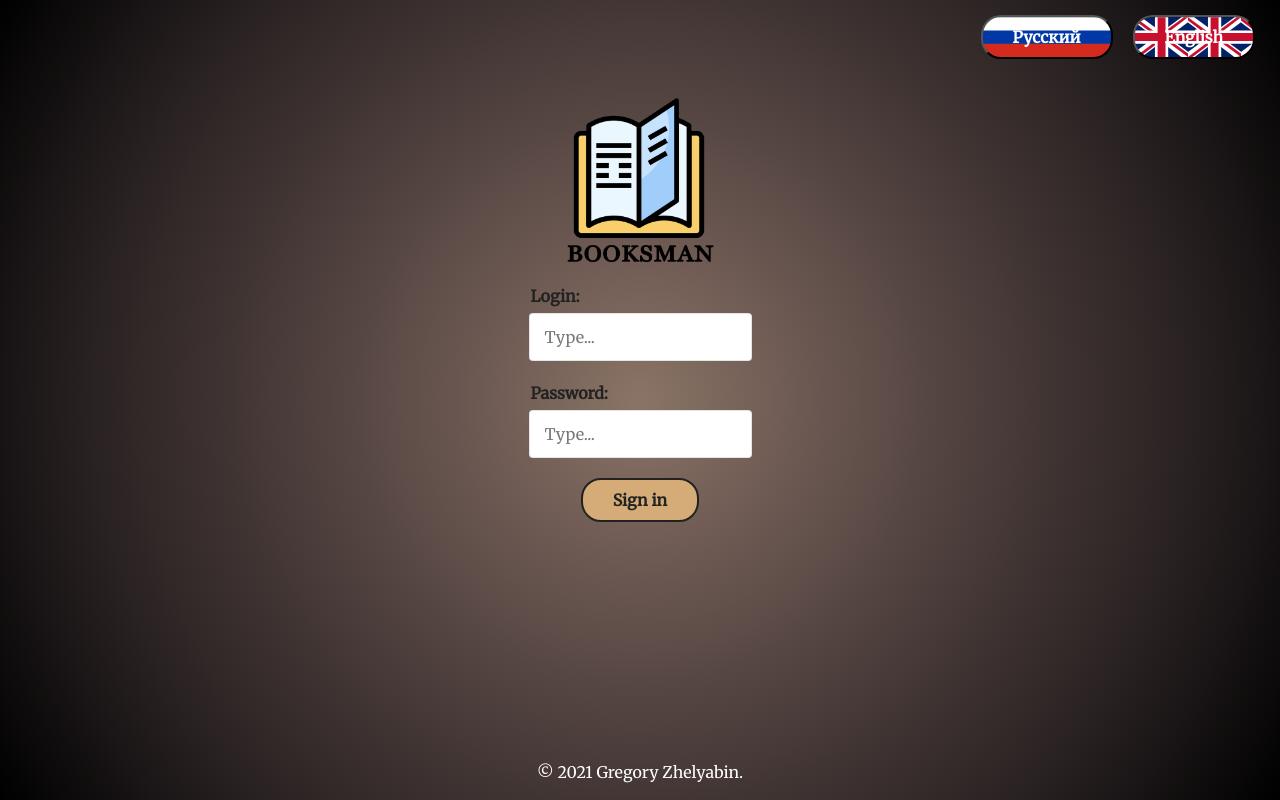
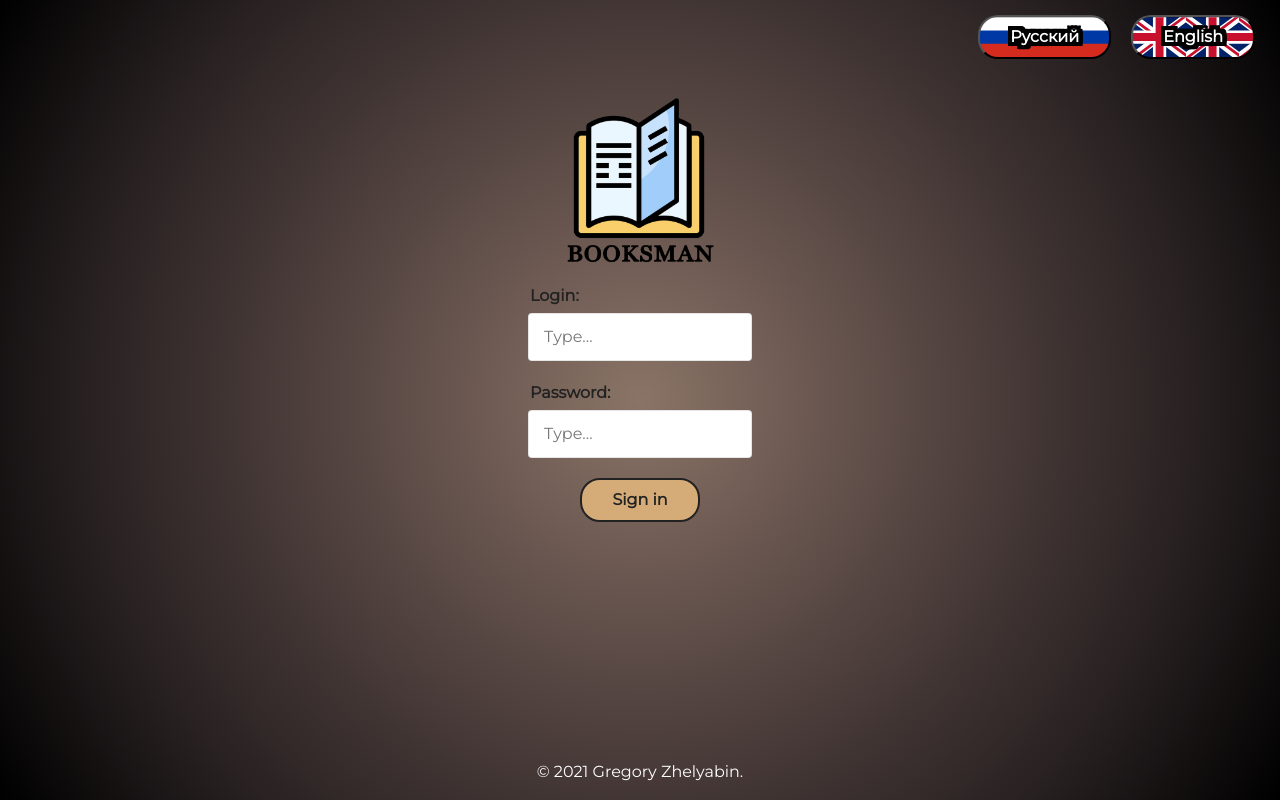
Before and after one commit to gzhel/booksman, a React (Create React App) app: page /auth in a window 1280 px wide. Built offline with nearby package versions, Linux system fonts and the light colour scheme.

Commit message:
1.0.2: BM - fixes

```diff
--- a/package.json
+++ b/package.json
@@ -3,6 +3,7 @@
   "version": "0.1.0",
   "private": true,
   "dependencies": {
+    "@lingui/react": "^2.9.1",
     "@testing-library/jest-dom": "^5.11.4",
     "@testing-library/react": "^11.1.0",
     "@testing-library/user-event": "^12.1.10",
@@ -49,5 +50,10 @@
       "last 1 firefox version",
       "last 1 safari version"
     ]
+  },
+  "devDependencies": {
+    "@babel/core": "^7.14.2",
+    "@lingui/cli": "^2.9.1",
+    "@lingui/macro": "^2.9.1"
   }
 }
--- a/src/assets/styles/components/_buttons.scss
+++ b/src/assets/styles/components/_buttons.scss
@@ -17,6 +17,25 @@
     &:disabled {
       background-color: #777777;
       color: $white;
+    }
+  }
+
+  &--close {
+    color: $black;
+    padding: 0 10px;
+    background-color: transparent;
+    border: 2px solid transparent;
+    font-size: 40px;
+    font-weight: 600;
+
+    &:hover {
+      cursor: pointer;
+      color: lighten($black, 5);
+    }
+
+    &:disabled {
+      background-color: transparent;
+      color: gray;
     }
   }
 
@@ -51,6 +70,47 @@
 
   &--language-ru {
     color: $white;
+    text-shadow:
+            -0   -4px 0   #000000,
+            0   -4px 0   #000000,
+            -0    4px 0   #000000,
+            0    4px 0   #000000,
+            -4px -0   0   #000000,
+            4px -0   0   #000000,
+            -4px  0   0   #000000,
+            4px  0   0   #000000,
+            -1px -4px 0   #000000,
+            1px -4px 0   #000000,
+            -1px  4px 0   #000000,
+            1px  4px 0   #000000,
+            -4px -1px 0   #000000,
+            4px -1px 0   #000000,
+            -4px  1px 0   #000000,
+            4px  1px 0   #000000,
+            -2px -4px 0   #000000,
+            2px -4px 0   #000000,
+            -2px  4px 0   #000000,
+            2px  4px 0   #000000,
+            -4px -2px 0   #000000,
+            4px -2px 0   #000000,
+            -4px  2px 0   #000000,
+            4px  2px 0   #000000,
+            -3px -4px 0   #000000,
+            3px -4px 0   #000000,
+            -3px  4px 0   #000000,
+            3px  4px 0   #000000,
+            -4px -3px 0   #000000,
+            4px -3px 0   #000000,
+            -4px  3px 0   #000000,
+            4px  3px 0   #000000,
+            -4px -4px 0   #000000,
+            4px -4px 0   #000000,
+            -4px  4px 0   #000000,
+            4px  4px 0   #000000,
+            -4px -4px 0   #000000,
+            4px -4px 0   #000000,
+            -4px  4px 0   #000000,
+            4px  4px 0   #000000;
     padding: 8px 30px;
     background: url("../../images/ru.svg");
     background-size: contain;
@@ -65,6 +125,47 @@
 
   &--language-en {
     color: $white;
+    text-shadow:
+            -0   -4px 0   #000000,
+            0   -4px 0   #000000,
+            -0    4px 0   #000000,
+            0    4px 0   #000000,
+            -4px -0   0   #000000,
+            4px -0   0   #000000,
+            -4px  0   0   #000000,
+            4px  0   0   #000000,
+            -1px -4px 0   #000000,
+            1px -4px 0   #000000,
+            -1px  4px 0   #000000,
+            1px  4px 0   #000000,
+            -4px -1px 0   #000000,
+            4px -1px 0   #000000,
+            -4px  1px 0   #000000,
+            4px  1px 0   #000000,
+            -2px -4px 0   #000000,
+            2px -4px 0   #000000,
+            -2px  4px 0   #000000,
+            2px  4px 0   #000000,
+            -4px -2px 0   #000000,
+            4px -2px 0   #000000,
+            -4px  2px 0   #000000,
+            4px  2px 0   #000000,
+            -3px -4px 0   #000000,
+            3px -4px 0   #000000,
+            -3px  4px 0   #000000,
+            3px  4px 0   #000000,
+            -4px -3px 0   #000000,
+            4px -3px 0   #000000,
+            -4px  3px 0   #000000,
+            4px  3px 0   #000000,
+            -4px -4px 0   #000000,
+            4px -4px 0   #000000,
+            -4px  4px 0   #000000,
+            4px  4px 0   #000000,
+            -4px -4px 0   #000000,
+            4px -4px 0   #000000,
+            -4px  4px 0   #000000,
+            4px  4px 0   #000000;
     padding: 8px 30px;
     background: url("../../images/gb.svg");
     background-size: contain;
--- a/src/assets/styles/components/_icon.scss
+++ b/src/assets/styles/components/_icon.scss
@@ -3,7 +3,7 @@
 .components__icon {
   &--text {
     text-transform: uppercase;
-    color: $black;
+    color: $white;
 
     &:hover {
       color: $primary-color;
--- a/src/assets/styles/theme/_variables.scss
+++ b/src/assets/styles/theme/_variables.scss
@@ -1,7 +1,8 @@
 @import url('https://fonts.googleapis.com/css2?family=Roboto&display=swap');
 @import url('https://fonts.googleapis.com/css2?family=Merriweather&display=swap');
+@import url('https://fonts.googleapis.com/css2?family=Montserrat&display=swap');
 
-$primary-font: 'Merriweather', serif;
+$primary-font: 'Montserrat', serif;
 
 $primary-color: #d5ac78; // background etc
 $primary-color-dark: darken($primary-color, 50%);
--- a/src/bootstrap/layout/_Layout.scss
+++ b/src/bootstrap/layout/_Layout.scss
@@ -6,7 +6,7 @@
     display: flex;
     justify-content: flex-end;
     align-items: center;
-    background: linear-gradient(to right top, #8a7466, #8a7568, #8b7769, #8b786b, #8b796d, #8e7d72, #928277, #95867c, #9d8f85, #a5978e, #ada098, #b5a9a1);
+    background-image: linear-gradient(to right top, #362e23, #2b271d, #212018, #181912, #0f110b);
     height: 60px;
     width: 100%;
     border-bottom: 2px solid $primary-color;
@@ -25,7 +25,7 @@
     padding-top: 50px;
     width: 220px;
     height: 100%;
-    background: linear-gradient(to left bottom, #8a7466, #8a7568, #8b7769, #8b786b, #8b796d, #8e7d72, #928277, #95867c, #9d8f85, #a5978e, #ada098, #b5a9a1);
+    background-image: linear-gradient(to left bottom, #362e23, #2b271d, #212018, #181912, #0f110b);
     border-right: 2px solid $primary-color;
     &--logo {
       margin: 0 auto 40px auto;
--- a/src/pages/market/book/modals/BuyModal.js
+++ b/src/pages/market/book/modals/BuyModal.js
@@ -18,9 +18,14 @@ const mapDispatchToProps = (dispatch) => ({
 
 const ConnectedBuyModal = ({onClose, bookInfo, userInfo, onBuyButtonClicked}) => {
 
-    const [postId, setPostId] = useState(-1);
+    const [postId, setPostId] = useState(0);
     const handleChange = (postId) => setPostId(postId);
-    const options = [{id: 1, label: 'Постомат 1'}, {id: 2, label: 'Постомат 2'}, {id: 3, label: 'Постомат 3'}, {id: 4, label: 'Постомат 4'},];
+    const options = [
+        {id: 1, label: 'ТЦ Юбилейный, Платановый бульвар, 3, 1 этаж'},
+        {id: 2, label: 'Гаврилова ул., д. 105'},
+        {id: 3, label: '1-го Мая ул., д. 270'},
+        {id: 4, label: 'ТЦ BOSS-HOUSE, Атарбекова ул., д. 1/1'},
+    ];
 
     return (
         <Modal onCancel={onClose}>
@@ -44,7 +49,7 @@ const ConnectedBuyModal = ({onClose, bookInfo, userInfo, onBuyButtonClicked}) =>
             <div className={"market__buy-modal--button"}>
                 <button className={"components__button--default"}
                         onClick={() => onBuyButtonClicked({bookId: bookInfo?.id, postId: postId?.id})}
-                        disabled={(bookInfo?.price > userInfo?.cash)}>
+                        disabled={(bookInfo?.price > userInfo?.cash) || !postId}>
                     Buy now
                 </button>
             </div>
--- a/src/pages/profile/_ProfilePage.scss
+++ b/src/pages/profile/_ProfilePage.scss
@@ -4,7 +4,7 @@
   &__background {
     width: 100%;
     min-height: 100vh;
-    background: radial-gradient(circle, #79795a, #7c7c5f, #808064, #83836a, #87876f);
+    background: radial-gradient(circle, #2d3630, #303630, #323631, #343732, #363734);
     padding-top: 60px;
   }
 }
--- a/src/utils/modal/Modal.js
+++ b/src/utils/modal/Modal.js
@@ -11,10 +11,10 @@ export const Modal = ({disabled, onCancel = null, children}) => {
                         <div className={"modals__zoom"}>
                             {onCancel && (
                                 <div className={"modals__close"}>
-                                    <button className={"components__button--default"}
+                                    <button className={"components__button--close"}
                                             disabled={disabled}
                                             onClick={onCancel}>
-                                        X
+                                        ×
                                     </button>
                                 </div>
                             )}
```
Also changed, not shown: 1 other file (tests, documents, lock files or other folders).
